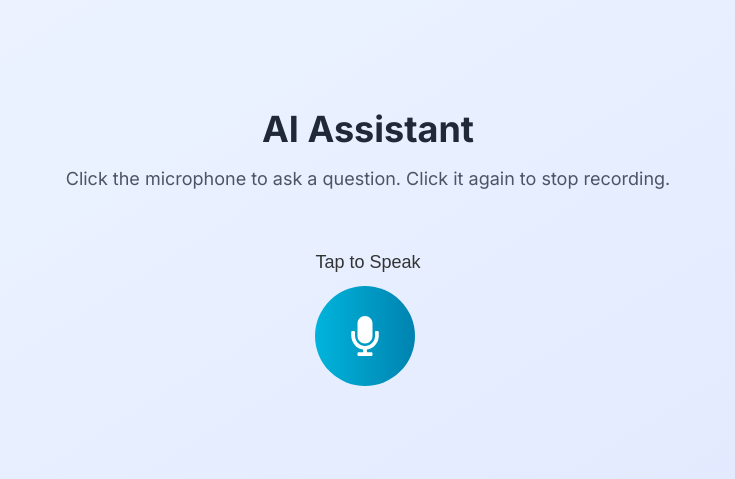
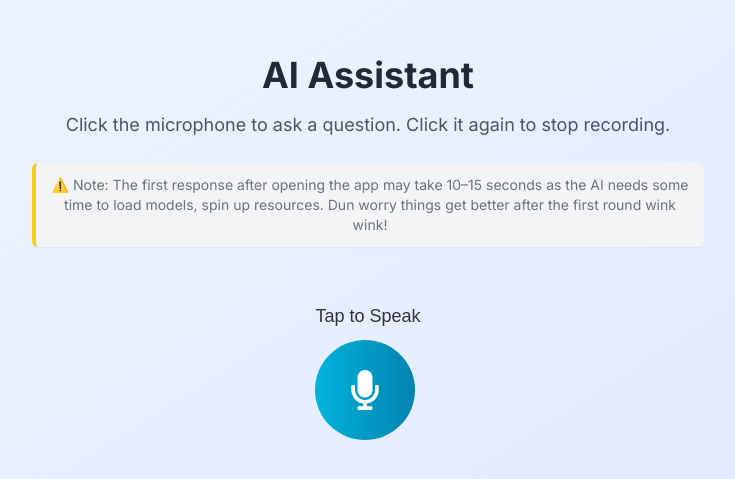
Before and after one commit to Kanishkk-1/VocalizeAI, a Next.js app: page / in a window 1280 px wide. Shown: the part 153-632 px from the top of the page, without its empty margins (272-1007 px from the left). Built offline with nearby package versions, Linux system fonts and the light colour scheme.

Commit message:
add  disclaimer

```diff
--- a/app/page.js
+++ b/app/page.js
@@ -378,6 +378,11 @@ const handleBrowserTTS = (text) => {
             Click the microphone to ask a question. Click it again to stop
             recording.
           </p>
+          <p className="text-xs sm:text-sm text-gray-500 bg-gray-100 border-l-4 border-yellow-400 p-3 rounded-md max-w-2xl mx-auto mb-4 sm:mb-6 shadow-sm">
+            ⚠️ Note: The first response after opening the app may take 10–15
+            seconds as the AI needs some time to load models, spin up resources.
+            Dun worry things get better after the first round wink wink!
+          </p>
 
           {/* Voice selection with mobile-optimized styling */}
           {availableVoices.length > 0 && (
```
